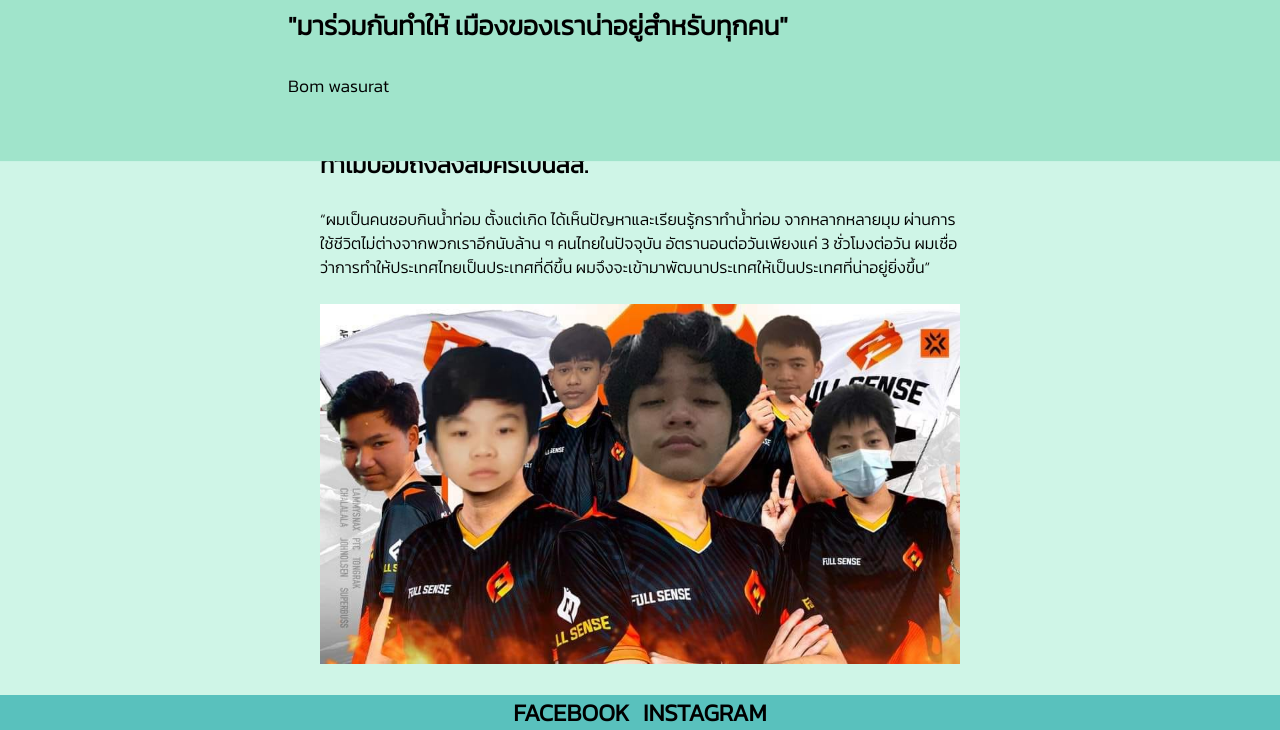
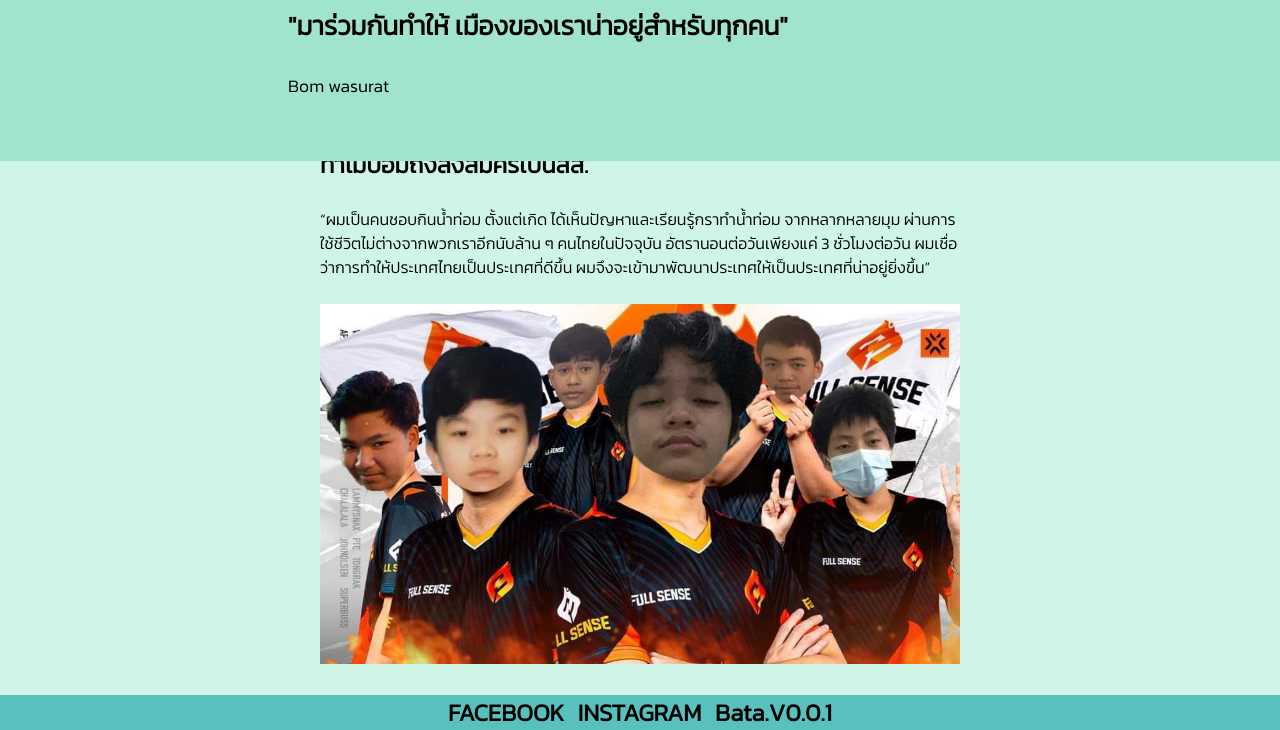
Before and after one commit to DEVPOB/M.H.R-BOM, a plain HTML site: page index.html in a window 1280 px wide. Shown: the part 661-1391 px from the top of the page. Drawn offline with Linux system fonts and the light colour scheme.

Commit message:
Update index.html

```diff
--- a/index.html
+++ b/index.html
@@ -26,6 +26,7 @@
         <center>
             <a href="https://www.facebook.com/bomza.jantakol"target="_blank">FACEBOOK</a>
             <a href="https://www.facebook.com/bomza.jantakol"target="_blank">INSTAGRAM</a>
+            <a>Bata.V0.0.1</a>
 
         </center>
     </Footer>
```
